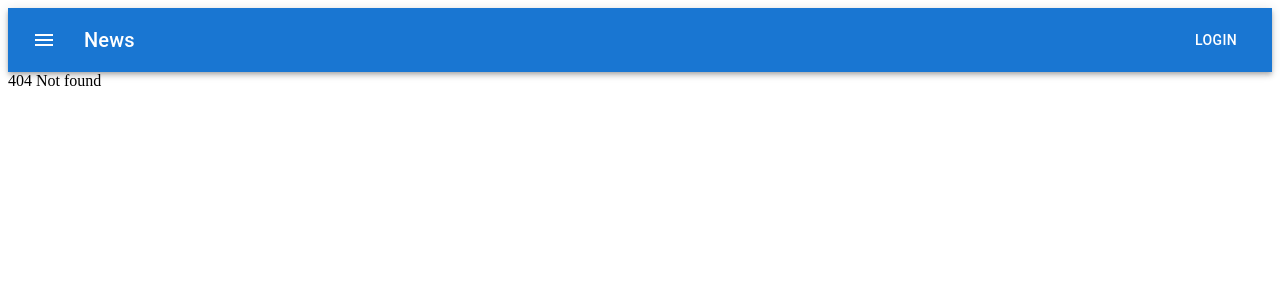
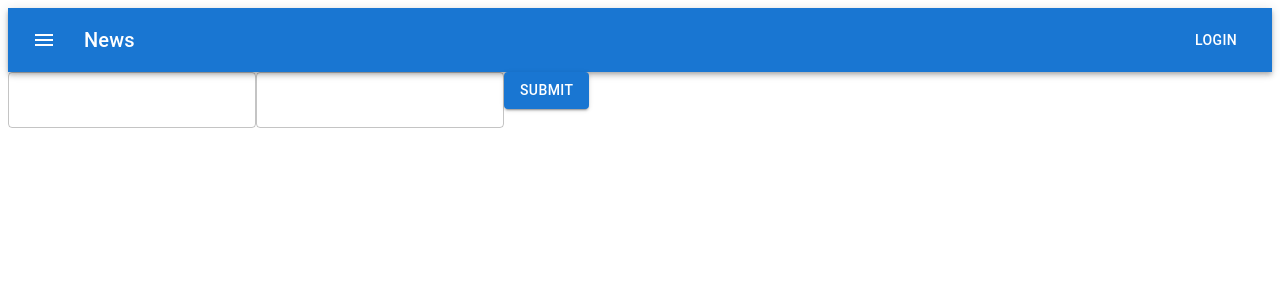
Before and after one commit to bnov89/friendly-reminder-app, a React app: page /login in a window 1280 px wide. Before the commit this address had no page. Shown: the top 300 px of the page. Built offline with nearby package versions, Linux system fonts and the light colour scheme.

Commit message:
Linked login page

```diff
--- a/src/components/Layout.tsx
+++ b/src/components/Layout.tsx
@@ -13,11 +13,14 @@ import {
   Typography,
 } from '@mui/material';
 import MenuIcon from '@mui/icons-material/Menu';
-import { NavLink, Route, Switch } from 'react-router-dom';
+import HomeIcon from '@mui/icons-material/Home';
+import ListAltIcon from '@mui/icons-material/ListAlt';
+import { Link, NavLink, Route, Switch } from 'react-router-dom';
 import Home from './pages/Home/Home';
 import TodoList from './pages/TodoLists/TodoLists';
 import NotFound from './pages/NotFound/NotFound';
 import classes from './Layout.module.css';
+import Login from './pages/Login/Login';
 
 const Layout: React.FC = () => {
   const [drawerOpened, setDrawerOpened] = useState(false);
@@ -44,20 +47,22 @@ const Layout: React.FC = () => {
             <Typography variant="h6" component="div" sx={{ flexGrow: 1 }}>
               News
             </Typography>
-            <Button color="inherit">Login</Button>
+            <Link style={{textDecoration: 'none', color: 'inherit'}} to="/login">
+              <Button color="inherit">Login</Button>
+            </Link>
           </Toolbar>
         </AppBar>
       </Box>
       <Drawer anchor="left" open={drawerOpened} onClose={toggleDrawer}>
         <List>
           <ListItem>
-            <ListItemIcon>{/*<HomeIcon />*/}</ListItemIcon>
+            <ListItemIcon>{<HomeIcon />}</ListItemIcon>
             <NavLink to="/">
               <ListItemText primary="Strona główna" />
             </NavLink>
           </ListItem>
           <ListItem>
-            <ListItemIcon>{/*<ListAltIcon />*/}</ListItemIcon>
+            <ListItemIcon>{<ListAltIcon />}</ListItemIcon>
             <NavLink to="/todo-lists">
               <ListItemText primary="Listy TODO" />
             </NavLink>
@@ -74,6 +79,9 @@ const Layout: React.FC = () => {
             <Route path="/todo-lists">
               <TodoList />
             </Route>
+            <Route path="/login">
+              <Login />
+            </Route>
             <Route>
               <NotFound />
             </Route>
```
